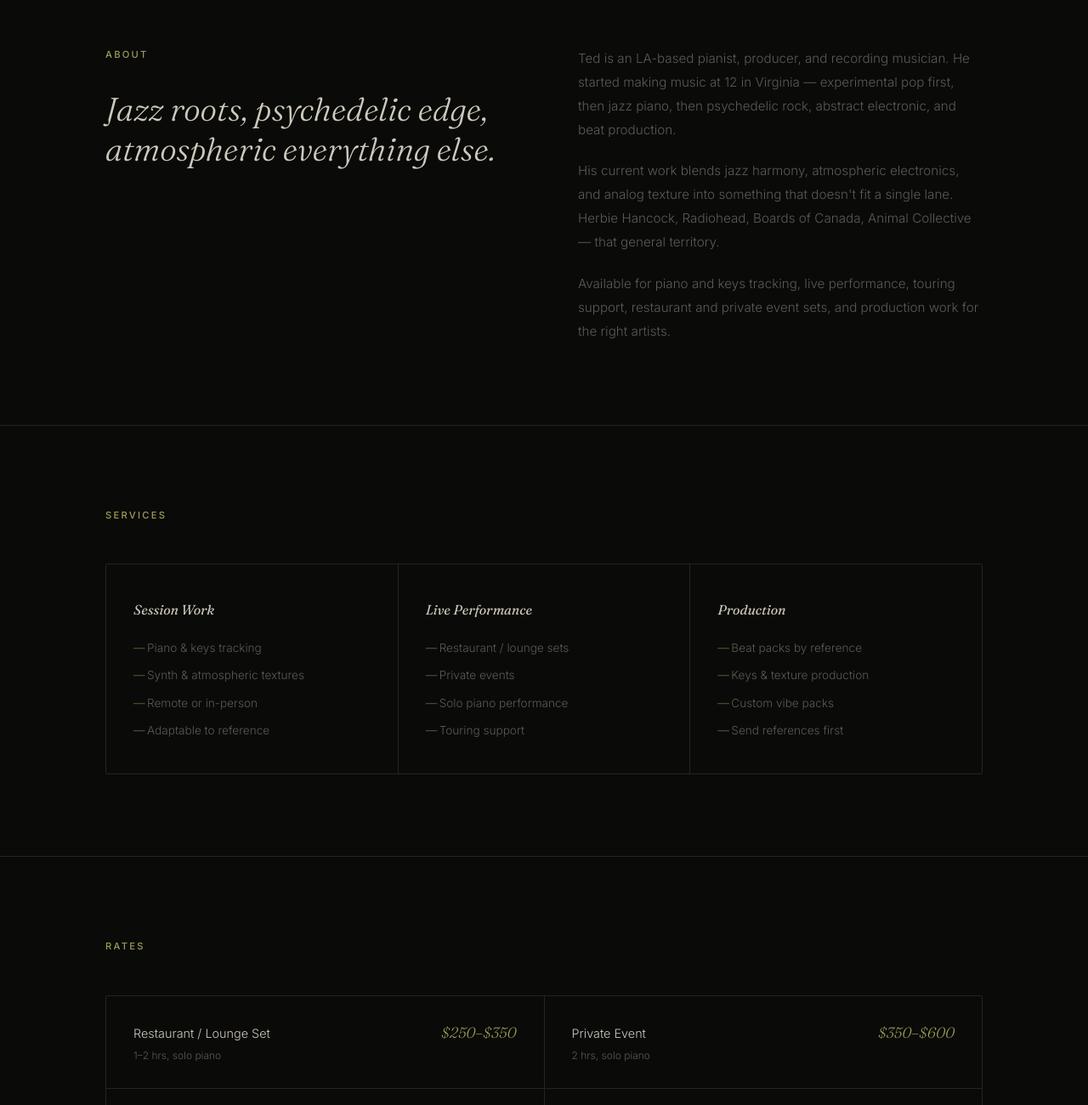
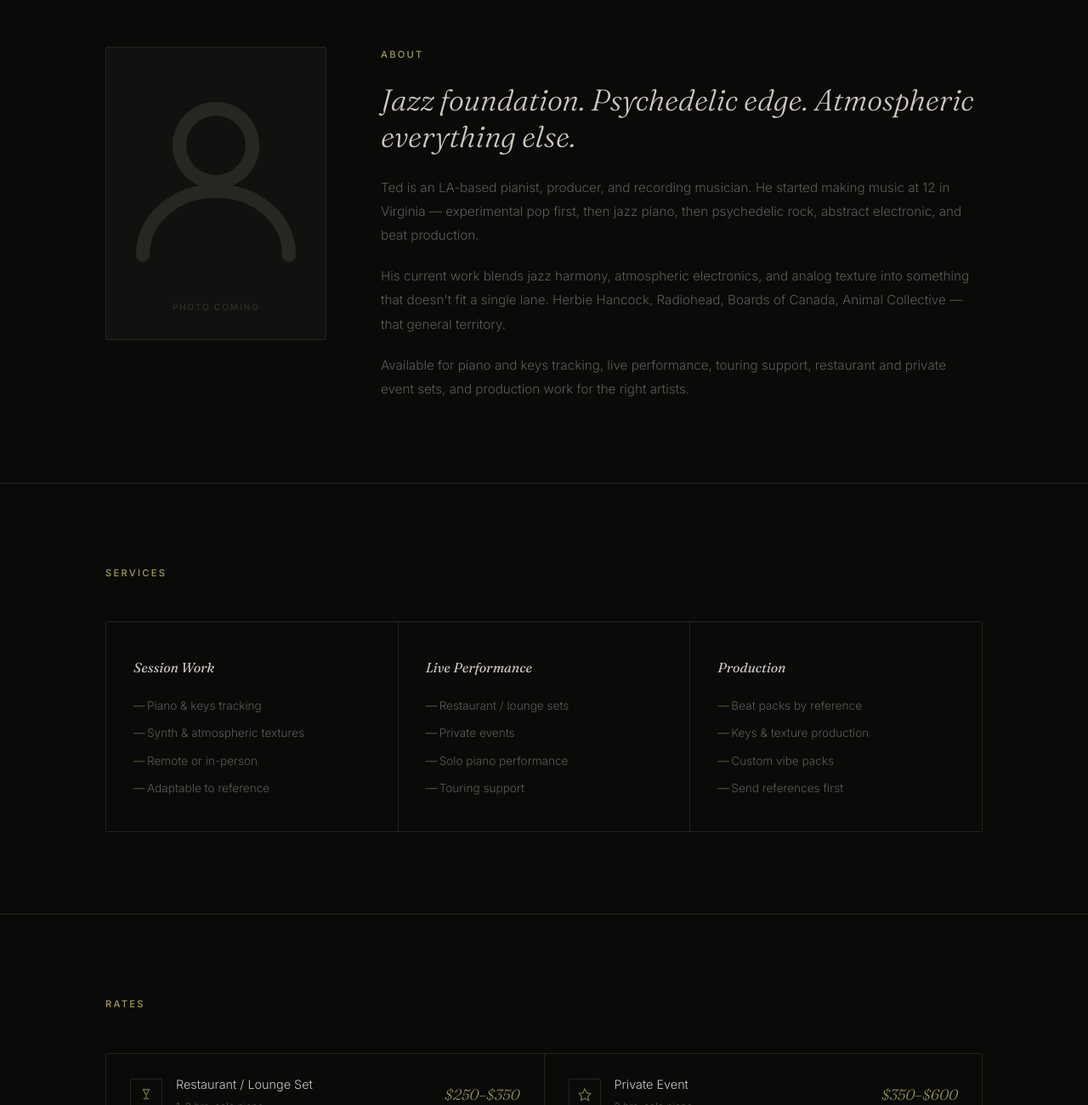
Before and after one commit to endlessriver-og/ted-gallegos, a plain HTML site: page index.html in a window 1280 px wide. Shown: the part 1500-2800 px from the top of the page at 85% size. Drawn offline with Linux system fonts and the light colour scheme.

Commit message:
Lead with jazz, add headshot slot, rate icons

```diff
--- a/index.html
+++ b/index.html
@@ -259,14 +259,63 @@
     /* ─── Bio ─── */
     .bio-inner {
       display: grid;
-      grid-template-columns: 1fr 1fr;
-      gap: 80px;
+      grid-template-columns: 260px 1fr;
+      gap: 64px;
       align-items: start;
     }
 
-    @media (max-width: 680px) {
+    @media (max-width: 720px) {
       .bio-inner { grid-template-columns: 1fr; gap: 40px; }
     }
+
+    /* Headshot */
+    .headshot {
+      position: relative;
+      background: var(--surface);
+      border: 1px solid var(--border);
+      border-radius: 2px;
+      overflow: hidden;
+    }
+
+    .headshot::before {
+      content: '';
+      display: block;
+      padding-top: 133%; /* 3:4 portrait */
+    }
+
+    .headshot img {
+      position: absolute;
+      inset: 0;
+      width: 100%;
+      height: 100%;
+      object-fit: cover;
+    }
+
+    .headshot-placeholder {
+      position: absolute;
+      inset: 0;
+      display: flex;
+      flex-direction: column;
+      align-items: center;
+      justify-content: center;
+      gap: 10px;
+      color: var(--muted);
+    }
+
+    .headshot-placeholder svg {
+      opacity: 0.3;
+    }
+
+    .headshot-placeholder span {
+      font-size: 0.65rem;
+      font-weight: 500;
+      letter-spacing: 0.16em;
+      text-transform: uppercase;
+      opacity: 0.4;
+    }
+
+    /* Bio content */
+    .bio-content { display: flex; flex-direction: column; gap: 24px; }
 
     .section-label {
       font-size: 0.7rem;
@@ -274,12 +323,12 @@
       letter-spacing: 0.2em;
       text-transform: uppercase;
       color: var(--olive);
-      margin-bottom: 32px;
+      margin-bottom: 0;
     }
 
     .bio h2 {
       font-family: var(--serif);
-      font-size: clamp(1.6rem, 3vw, 2.5rem);
+      font-size: clamp(1.5rem, 2.8vw, 2.2rem);
       font-weight: 300;
       font-style: italic;
       line-height: 1.22;
@@ -380,11 +429,34 @@
 
     .rate-row {
       background: var(--bg);
-      padding: 28px 32px;
+      padding: 24px 28px;
       display: flex;
       justify-content: space-between;
-      align-items: baseline;
+      align-items: center;
       gap: 24px;
+    }
+
+    .rate-left {
+      display: flex;
+      align-items: center;
+      gap: 16px;
+    }
+
+    .rate-icon {
+      width: 38px;
+      height: 38px;
+      border: 1px solid var(--border);
+      border-radius: 2px;
+      display: flex;
+      align-items: center;
+      justify-content: center;
+      flex-shrink: 0;
+      color: var(--olive-dim);
+    }
+
+    .rate-icon svg {
+      width: 18px;
+      height: 18px;
     }
 
     .rate-row:hover {
@@ -465,7 +537,7 @@
   <section class="hero">
     <div class="container">
       <p class="hero-label">Los Angeles · Pianist · Producer · Recording Musician</p>
-      <h1>Psychedelic piano, jazz harmony, and atmospheric production.</h1>
+      <h1>Jazz piano, atmospheric production, and an experimental edge.</h1>
       <p>LA-based. Available for session tracking, live gigs, touring support, and select production work.</p>
       <a href="#contact" class="btn">Get in touch</a>
     </div>
@@ -539,15 +611,28 @@
   <section class="bio">
     <div class="container">
       <div class="bio-inner">
-        <div class="bio-headline">
+
+        <!-- Swap placeholder for <img src="ted.jpg" alt="Ted Gallegos"> when headshot is ready -->
+        <div class="headshot">
+          <div class="headshot-placeholder">
+            <svg viewBox="0 0 24 24" fill="none" stroke="currentColor" stroke-width="1.5" stroke-linecap="round" stroke-linejoin="round">
+              <circle cx="12" cy="8" r="4"/>
+              <path d="M4 20c0-4 3.6-7 8-7s8 3 8 7"/>
+            </svg>
+            <span>Photo coming</span>
+          </div>
+        </div>
+
+        <div class="bio-content">
           <p class="section-label">About</p>
-          <h2>Jazz roots, psychedelic edge, atmospheric everything else.</h2>
-        </div>
+          <h2>Jazz foundation. Psychedelic edge. Atmospheric everything else.</h2>
           <div class="bio-text">
             <p>Ted is an LA-based pianist, producer, and recording musician. He started making music at 12 in Virginia — experimental pop first, then jazz piano, then psychedelic rock, abstract electronic, and beat production.</p>
             <p>His current work blends jazz harmony, atmospheric electronics, and analog texture into something that doesn't fit a single lane. Herbie Hancock, Radiohead, Boards of Canada, Animal Collective — that general territory.</p>
             <p>Available for piano and keys tracking, live performance, touring support, restaurant and private event sets, and production work for the right artists.</p>
           </div>
+        </div>
+
       </div>
     </div>
   </section>
@@ -599,49 +684,101 @@
       <div class="rates-grid">
 
         <div class="rate-row">
+          <div class="rate-left">
+            <div class="rate-icon">
+              <!-- Wine glass / lounge -->
+              <svg viewBox="0 0 20 20" fill="none" stroke="currentColor" stroke-width="1.5" stroke-linecap="round" stroke-linejoin="round">
+                <path d="M6 3h8l-3 6H9L6 3z"/><line x1="10" y1="9" x2="10" y2="15"/><line x1="7" y1="15" x2="13" y2="15"/>
+              </svg>
+            </div>
             <div>
               <div class="rate-name">Restaurant / Lounge Set</div>
               <div class="rate-sub">1–2 hrs, solo piano</div>
+            </div>
           </div>
           <span class="rate-price">$250–$350</span>
         </div>
 
         <div class="rate-row">
+          <div class="rate-left">
+            <div class="rate-icon">
+              <!-- Star / event -->
+              <svg viewBox="0 0 20 20" fill="none" stroke="currentColor" stroke-width="1.5" stroke-linecap="round" stroke-linejoin="round">
+                <polygon points="10,2 12.5,7.5 18,8.2 14,12 15.2,17.5 10,14.5 4.8,17.5 6,12 2,8.2 7.5,7.5"/>
+              </svg>
+            </div>
             <div>
               <div class="rate-name">Private Event</div>
               <div class="rate-sub">2 hrs, solo piano</div>
+            </div>
           </div>
           <span class="rate-price">$350–$600</span>
         </div>
 
         <div class="rate-row">
+          <div class="rate-left">
+            <div class="rate-icon">
+              <!-- Musical note / remote -->
+              <svg viewBox="0 0 20 20" fill="none" stroke="currentColor" stroke-width="1.5" stroke-linecap="round" stroke-linejoin="round">
+                <path d="M8 16V7l8-2v9"/><circle cx="6" cy="16" r="2"/><circle cx="14" cy="14" r="2"/>
+              </svg>
+            </div>
             <div>
               <div class="rate-name">Remote Session Tracking</div>
               <div class="rate-sub">Piano or keys, per song</div>
+            </div>
           </div>
           <span class="rate-price">$200–$300</span>
         </div>
 
         <div class="rate-row">
+          <div class="rate-left">
+            <div class="rate-icon">
+              <!-- Piano keys -->
+              <svg viewBox="0 0 20 20" fill="none" stroke="currentColor" stroke-width="1.5" stroke-linecap="round" stroke-linejoin="round">
+                <rect x="2" y="4" width="16" height="12" rx="1"/>
+                <line x1="6.5" y1="4" x2="6.5" y2="13"/><line x1="10" y1="4" x2="10" y2="13"/><line x1="13.5" y1="4" x2="13.5" y2="13"/>
+                <rect x="4.5" y="4" width="2.5" height="7" rx="0.5" fill="currentColor" stroke="none"/>
+                <rect x="8" y="4" width="2.5" height="7" rx="0.5" fill="currentColor" stroke="none"/>
+                <rect x="11.5" y="4" width="2.5" height="7" rx="0.5" fill="currentColor" stroke="none"/>
+              </svg>
+            </div>
             <div>
               <div class="rate-name">Full Keys Package</div>
               <div class="rate-sub">Piano + synths + textures, per song</div>
+            </div>
           </div>
           <span class="rate-price">$350–$600</span>
         </div>
 
         <div class="rate-row">
+          <div class="rate-left">
+            <div class="rate-icon">
+              <!-- Person / in-person -->
+              <svg viewBox="0 0 20 20" fill="none" stroke="currentColor" stroke-width="1.5" stroke-linecap="round" stroke-linejoin="round">
+                <circle cx="10" cy="6" r="3"/><path d="M4 18c0-3.3 2.7-6 6-6s6 2.7 6 6"/>
+              </svg>
+            </div>
             <div>
               <div class="rate-name">In-Person Session</div>
               <div class="rate-sub">2–3 hr block</div>
+            </div>
           </div>
           <span class="rate-price">$300–$500</span>
         </div>
 
         <div class="rate-row">
+          <div class="rate-left">
+            <div class="rate-icon">
+              <!-- Headphones / beat pack -->
+              <svg viewBox="0 0 20 20" fill="none" stroke="currentColor" stroke-width="1.5" stroke-linecap="round" stroke-linejoin="round">
+                <path d="M4 11a6 6 0 0 1 12 0"/><rect x="2" y="11" width="3.5" height="5" rx="1.5"/><rect x="14.5" y="11" width="3.5" height="5" rx="1.5"/>
+              </svg>
+            </div>
             <div>
               <div class="rate-name">Beat Pack</div>
               <div class="rate-sub">3 beats, reference-based</div>
+            </div>
           </div>
           <span class="rate-price">$400–$750</span>
         </div>
```
Lines whose indentation alone changed are shown as unchanged.
